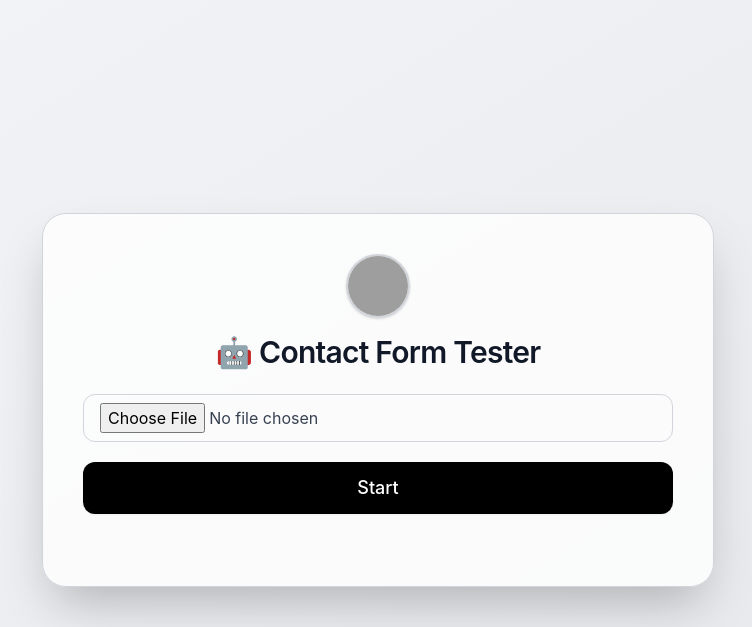
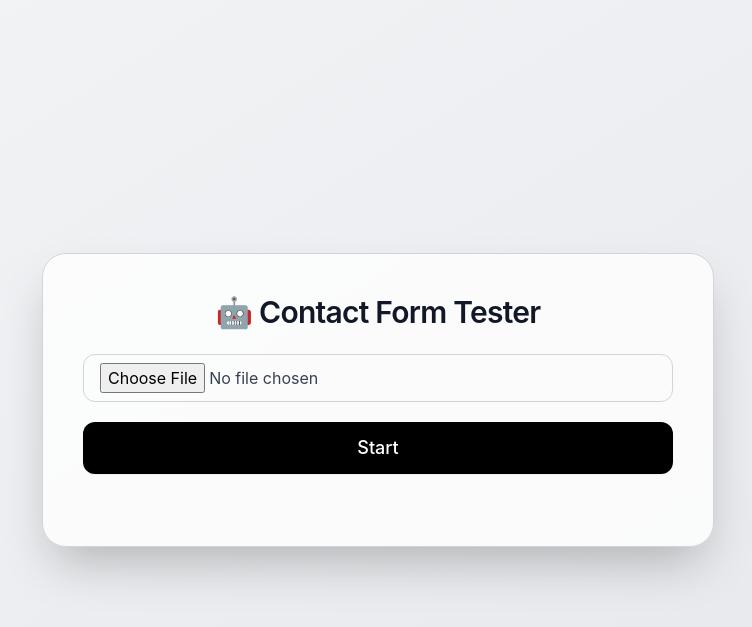
Before and after one commit to Yourm9/contact-form-testing, a Flask app: page / in a window 1280 px wide. Shown: the top 627 px of the page, without its empty margins (262-1014 px from the left). Run offline with Flask 3, Linux system fonts and the light colour scheme; grey boxes are pictures that could not be loaded.

Commit message:
Remove image and clean up UI

```diff
--- a/templates/index.html
+++ b/templates/index.html
@@ -13,15 +13,6 @@
 </head>
 <body class="bg-gradient-to-br from-gray-100 to-gray-200 min-h-screen flex items-center justify-center">
   <div class="bg-white backdrop-blur-xl bg-opacity-80 border border-gray-300 rounded-3xl shadow-2xl p-10 w-full max-w-2xl">
-
-    <!-- 🐶 German Shepherd Image -->
-    <div class="flex justify-center mb-4">
-      <img
-        src="https://upload.wikimedia.org/wikipedia/commons/7/76/German_Shepherd_2.jpg"
-        alt="German Shepherd"
-        class="w-16 h-16 object-cover rounded-full border-2 border-gray-300 shadow"
-      />
-    </div>
 
     <h1 class="text-3xl font-semibold text-center text-gray-900 mb-6 tracking-tight">🤖 Contact Form Tester</h1>
 
```
